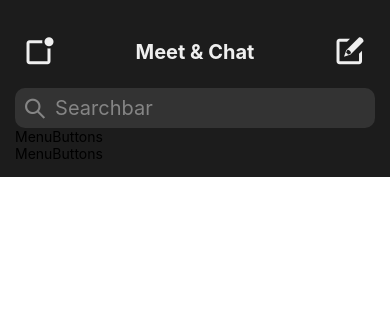
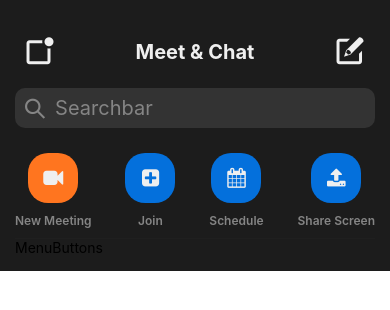
Before and after one commit to arupKumarGupta/zoom-clone, a React Native app: screen / in a window 390 px wide. Shown: the top 310 px of the page. Built offline with nearby package versions, Linux system fonts and the light colour scheme.

Commit message:
feat: added ui for menu buttons

```diff
--- a/components/MenuButtons.tsx
+++ b/components/MenuButtons.tsx
@@ -1,14 +1,91 @@
-import { StyleSheet, Text, View } from 'react-native';
+import {
+	FlatList,
+	StyleSheet,
+	Text,
+	TouchableOpacity,
+	View,
+} from 'react-native';
 import React from 'react';
+import FontAwesome from 'react-native-vector-icons/FontAwesome';
+
+interface MenuItem {
+	id: number | string;
+	name: string;
+	title: string;
+	color?: string;
+}
+
+const menuItems: MenuItem[] = [
+	{ id: 1, name: 'video-camera', title: 'New Meeting', color: '#ff751f' },
+	{ id: 2, name: 'plus-square', title: 'Join' },
+	{ id: 3, name: 'calendar', title: 'Schedule' },
+	{ id: 4, name: 'upload', title: 'Share Screen' },
+];
+
+const MenuButton: React.FC<MenuItem> = ({ title, name, color }) => {
+	return (
+		<View style={styles.menuButton}>
+			<TouchableOpacity
+				style={[{ backgroundColor: color ?? '#0470dc' }, styles.button]}
+			>
+				<FontAwesome name={name} size={20} color="#efefef" />
+			</TouchableOpacity>
+			<Text style={styles.menuText}>{title}</Text>
+		</View>
+	);
+};
 
 const MenuButtons = () => {
 	return (
-		<View>
-			<Text>MenuButtons</Text>
+		<View style={styles.container}>
+			<View>
+				<FlatList
+					contentContainerStyle={styles.buttonsContainer}
+					data={menuItems}
+					renderItem={({ item }) => (
+						<MenuButton
+							id={item.id}
+							key={item.id}
+							name={item.name}
+							title={item.title}
+							color={item.color}
+						/>
+					)}
+				/>
+			</View>
 		</View>
 	);
 };
 
 export default MenuButtons;
 
-const styles = StyleSheet.create({});
+const styles = StyleSheet.create({
+	container: {
+		marginTop: 25,
+		paddingBottom: 10,
+		borderBottomColor: '#1f1f1f',
+		borderBottomWidth: 1,
+	},
+	buttonsContainer: {
+		flexDirection: 'row',
+		justifyContent: 'space-between',
+		alignItems: 'center',
+	},
+	menuText: {
+		color: '#858585',
+		fontSize: 12,
+		paddingTop: 10,
+		fontWeight: '600',
+	},
+	button: {
+		borderRadius: 20,
+		width: 50,
+		height: 50,
+
+		justifyContent: 'center',
+		alignItems: 'center',
+	},
+	menuButton: {
+		alignItems: 'center',
+	},
+});
```
